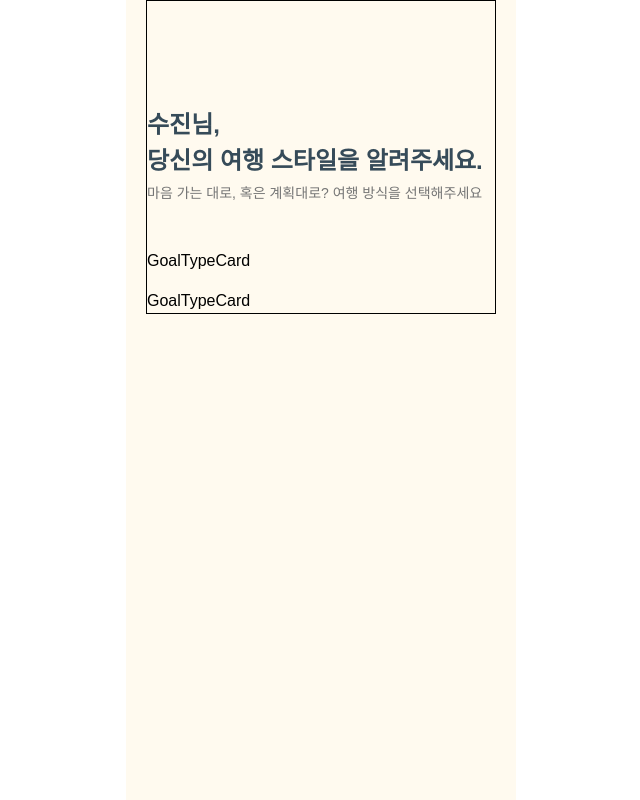
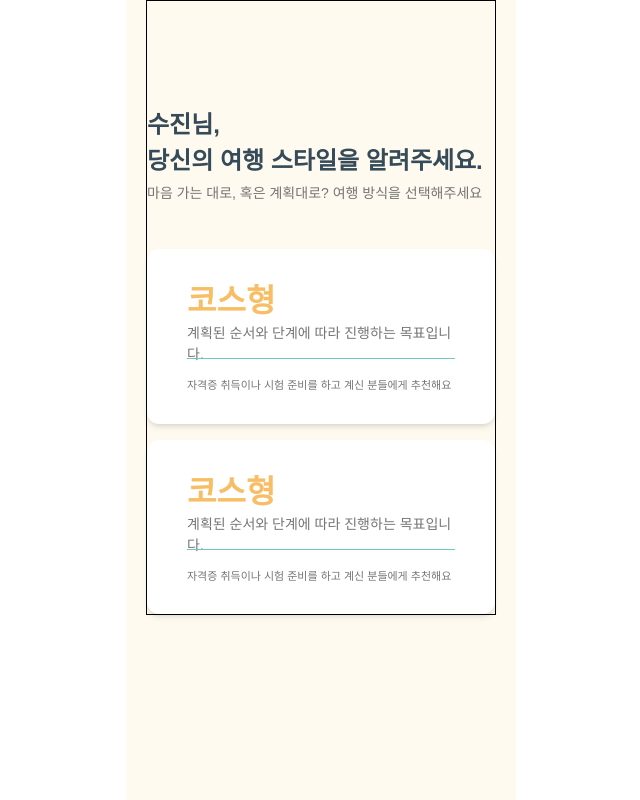
Before and after one commit to ccconac/JECT-4-client, a React (Vite) app: page /setGoalType in a window 1280 px wide. Shown: the whole page, without its empty margins (319-959 px from the left). Built offline with nearby package versions, Linux system fonts and the light colour scheme; a web font is replaced by a local one.

Commit message:
feat: GoalTypeCard 컴포넌트 기본 구현
- 코스형/탐험형 travelTypes 배열 추가
- 카드 레이아웃 및 스타일링 적용
- 구분선(hr) 디자인 구현

```diff
--- a/dev-dist/sw.js
+++ b/dev-dist/sw.js
@@ -82,7 +82,7 @@ define(['./workbox-54d0af47'], (function (workbox) { 'use strict';
     "revision": "3ca0b8505b4bec776b69afdba2768812"
   }, {
     "url": "index.html",
-    "revision": "0.9qpfjrvbibg"
+    "revision": "0.94ne4msl07"
   }], {});
   workbox.cleanupOutdatedCaches();
   workbox.registerRoute(new workbox.NavigationRoute(workbox.createHandlerBoundToURL("index.html"), {
--- a/src/pages/setup/setTravelGoal/setGoalType/GoalTypeCard.tsx
+++ b/src/pages/setup/setTravelGoal/setGoalType/GoalTypeCard.tsx
@@ -1,3 +1,30 @@
 export default function GoalTypeCard() {
-    return <div>GoalTypeCard</div>;
+    const travelTypes = [
+        {
+            key: 'course',
+            title: '코스형',
+            description: '계획된 순서와 단계에 따라 진행하는 목표입니다.',
+            recommend: '자격증 취득이나 시험 준비를 하고 계신 분들에게 추천해요',
+        },
+        {
+            key: 'explore',
+            title: '탐험형',
+            description: '정해진 경로 없이 자유롭게 나아가는 목표입니다.',
+            recommend: '다양한 문제를 시도하시는 분들에게 추천해요',
+        },
+    ];
+
+    return (
+        <section className="rounded-xl bg-white px-10 py-7.5 shadow-md">
+            <main>
+                <h3 className="text-point2 text-display">{travelTypes[0].title}</h3>
+                <p className="relative flex flex-col gap-3">
+                    <span className="text-text-min text-[14px]">{travelTypes[0].description}</span>
+                    <hr className="border-primary absolute top-1/2 right-0 left-0 border-0 border-t-[0.3px] border-solid p-0" />
+                    {/* 글자 넘침 : text-[11px] 로 조정 */}
+                    <span className="text-text-min text-[11px]">{travelTypes[0].recommend}</span>
+                </p>
+            </main>
+        </section>
+    );
 }
```
Also changed, not shown: 1 other file (tests, documents, lock files or other folders).
